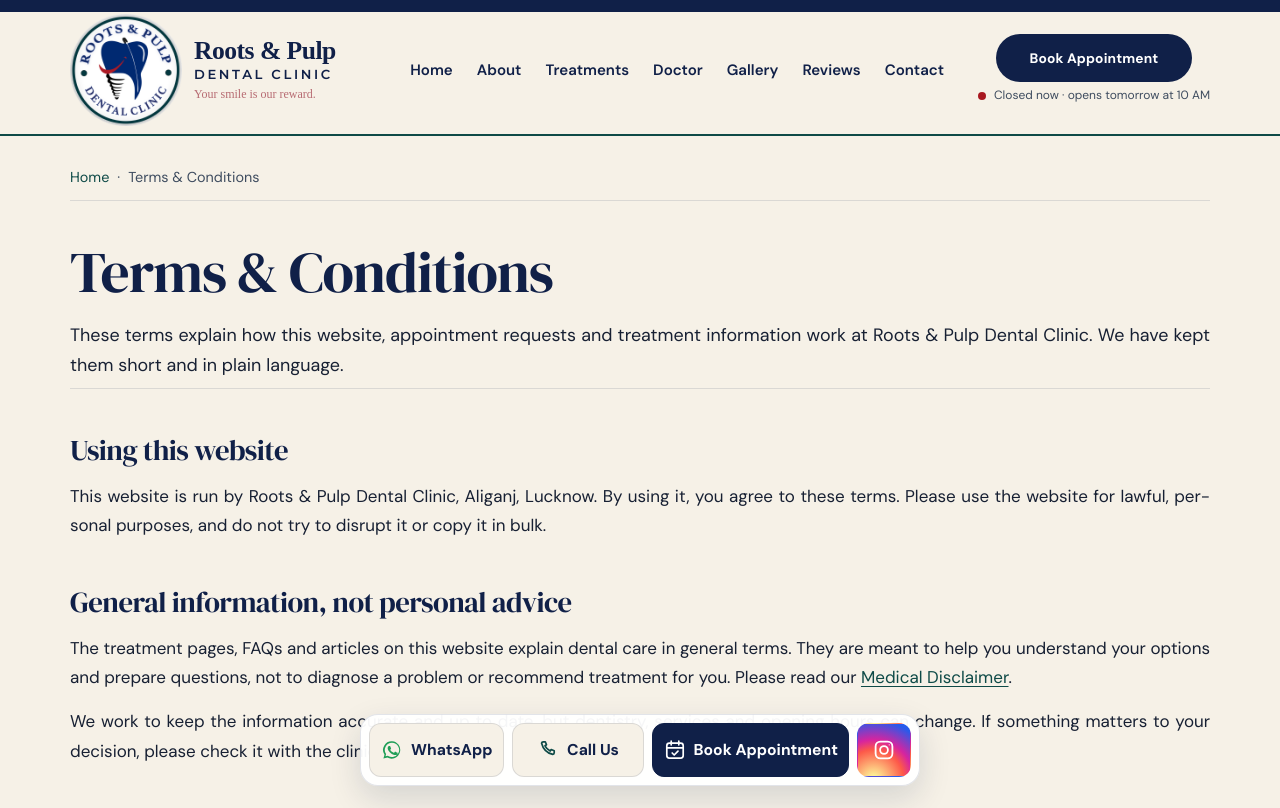
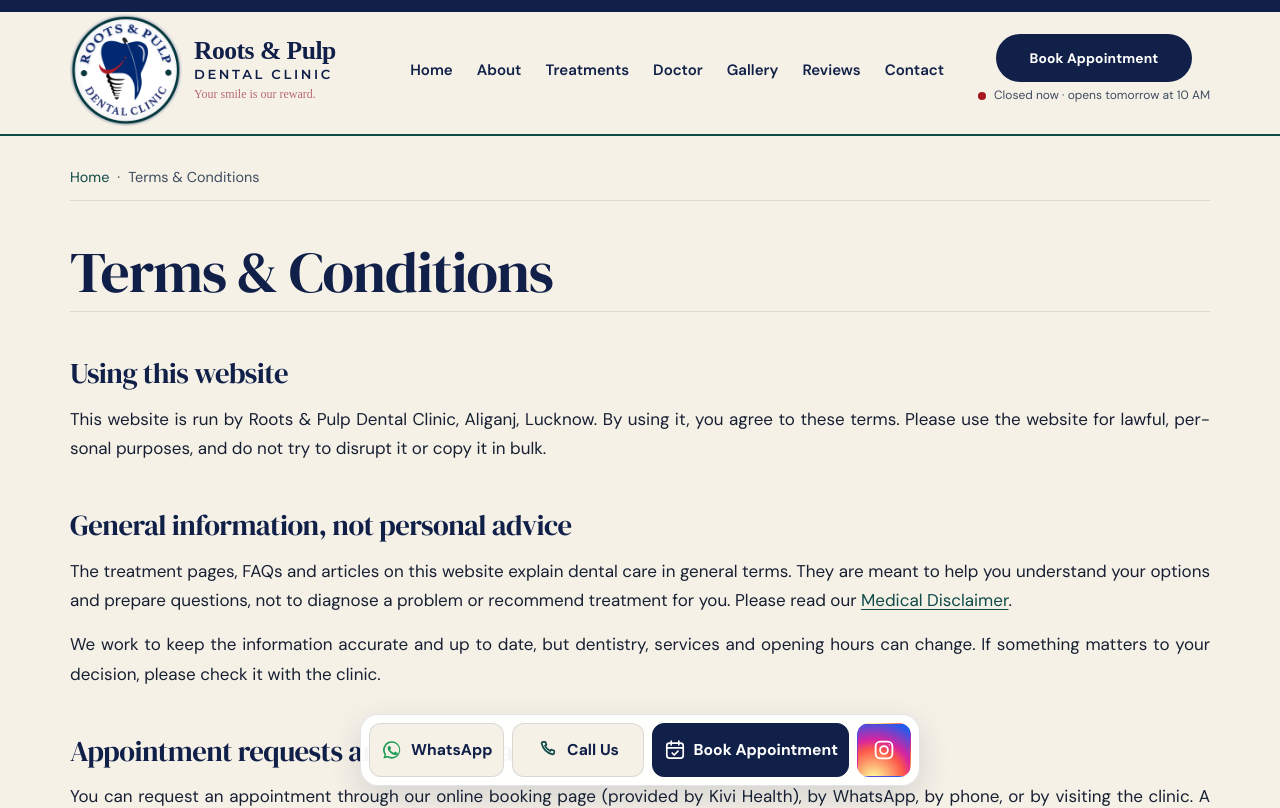
Before and after one commit to YuktiTripathi/Roots-Pulp-Website, a Next.js app: page /terms in a window 1280 px wide. Shown: the top 808 px of the page. Built offline with nearby package versions, Linux system fonts and the light colour scheme; no server answers; a web font is replaced by a local one.

Commit message:
Remove intro lines from Terms and Medical Disclaimer pages
Co-Authored-By: Claude Opus 5.5 <noreply@anthropic.com>
Claude-Session: https://claude.ai/code/session_01Soedjd2icNpRR8K8cLpBSh

```diff
--- a/src/app/medical-disclaimer/page.tsx
+++ b/src/app/medical-disclaimer/page.tsx
@@ -97,7 +97,6 @@ export default function DisclaimerPage() {
     <LegalPageLayout
       crumb="Medical Disclaimer"
       title="Medical Disclaimer"
-      intro="We want this website to help you feel informed before your visit. Here is how to use its dental information, and when to seek care in person."
       sections={sections}
     />
   );
--- a/src/app/terms/page.tsx
+++ b/src/app/terms/page.tsx
@@ -191,7 +191,6 @@ export default function TermsPage() {
     <LegalPageLayout
       crumb="Terms & Conditions"
       title="Terms & Conditions"
-      intro="These terms explain how this website, appointment requests and treatment information work at Roots & Pulp Dental Clinic. We have kept them short and in plain language."
       sections={sections}
     />
   );
--- a/src/components/legal/LegalPageLayout.tsx
+++ b/src/components/legal/LegalPageLayout.tsx
@@ -7,7 +7,7 @@ export type LegalSection = { id: string; heading: string; body: ReactNode };
 type Props = {
   crumb: string;
   title: string;
-  intro: string;
+  intro?: string;
   sections: LegalSection[];
 };
 
@@ -26,7 +26,7 @@ export function LegalPageLayout({ crumb, title, intro, sections }: Props) {
         </nav>
         <header className="legal-head">
           <h1>{title}</h1>
-          <p className="legal-intro">{intro}</p>
+          {intro ? <p className="legal-intro">{intro}</p> : null}
         </header>
         <div className="legal-body">
           {sections.map((section) => (
```
